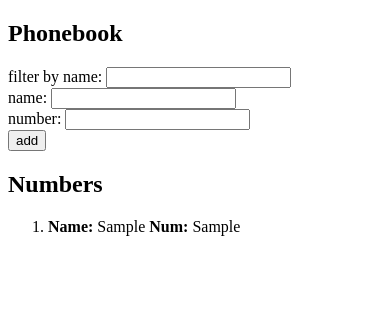
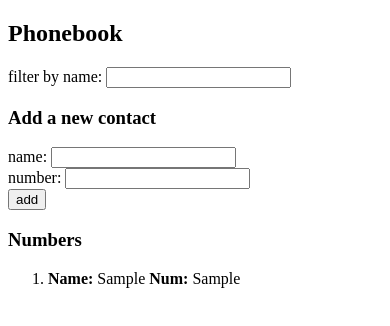
Before and after one commit to nuKaross/Fullstack-Open, a React (Create React App) app in the folder part2/phonebook/: page / in a window 390 px wide. Both pictures are taken after typing "Sample", "Sample" into the empty fields and a click on the button "add". Shown: the top 326 px of the page. Built offline with nearby package versions, Linux system fonts and the light colour scheme.

Commit message:
2.10: The Phonebook Step5 finished

```diff
--- a/part2/phonebook/src/App.js
+++ b/part2/phonebook/src/App.js
@@ -1,4 +1,51 @@
 import { useState } from "react";
+const Filter = ({ filter, handleFilterChange }) => {
+  return (
+    <div>
+      filter by name: <input value={filter} onChange={handleFilterChange} />
+    </div>
+  );
+};
+const Display = ({ persons, filter }) => {
+  const filteredPersons = persons.filter((person) =>
+    person.name.toLowerCase().includes(filter.toLowerCase())
+  );
+
+  return (
+    <ol>
+      {filteredPersons.map((person) => (
+        <li key={person.id}>
+          <b>Name: </b>
+          {person.name}
+          <b> Num: </b>
+          {person.number}
+        </li>
+      ))}
+    </ol>
+  );
+};
+
+const PersonForm = ({
+  newName,
+  newNumber,
+  handleInputChange,
+  handleNumChange,
+  addNew,
+}) => {
+  return (
+    <form onSubmit={addNew}>
+      <div>
+        name: <input value={newName} onChange={handleInputChange} />
+      </div>
+      <div>
+        number: <input value={newNumber} onChange={handleNumChange} />
+      </div>
+      <div>
+        <button type="submit">add</button>
+      </div>
+    </form>
+  );
+};
 
 const App = () => {
   const [persons, setPersons] = useState([]);
@@ -6,7 +53,19 @@ const App = () => {
   const [newNumber, setNewNumber] = useState("");
   const [filter, setFilter] = useState("");
 
-  const AddNew = (event) => {
+  const handleInputChange = (event) => {
+    setNewName(event.target.value);
+  };
+
+  const handleNumChange = (event) => {
+    setNewNumber(event.target.value);
+  };
+
+  const handleFilterChange = (event) => {
+    setFilter(event.target.value);
+  };
+
+  const addNew = (event) => {
     event.preventDefault();
     const newObject = {
       name: newName,
@@ -22,54 +81,21 @@ const App = () => {
     }
   };
 
-  const handleInputChange = (event) => {
-    console.log(event.target.value);
-    setNewName(event.target.value);
-  };
-
-  const handleNumChange = (event) => {
-    console.log(event.target.value);
-    setNewNumber(event.target.value);
-  };
-
-  const filteredPersons = persons.filter((person) =>
-    person.name.toLowerCase().includes(filter.toLowerCase())
-  );
-
-  const handleFilterChange = (event) => {
-    setFilter(event.target.value);
-  };
-
   return (
     <div>
       <h2>Phonebook</h2>
-      <div>
-        filter by name: <input value={filter} onChange={handleFilterChange} />
-      </div>
-      <form>
-        <div>
-          name: <input value={newName} onChange={handleInputChange} />
-        </div>
-        <div>
-          number: <input value={newNumber} onChange={handleNumChange} />
-        </div>
-        <div>
-          <button type="submit" onClick={AddNew}>
-            add
-          </button>
-        </div>
-      </form>
-      <h2>Numbers</h2>
-      <ol>
-        {filteredPersons.map((person) => (
-          <li key={person.id}>
-            <b>Name: </b>
-            {person.name}
-            <b> Num: </b>
-            {person.number}
-          </li>
-        ))}
-      </ol>
+      <Filter filter={filter} handleFilterChange={handleFilterChange} />
+
+      <h3>Add a new contact</h3>
+      <PersonForm
+        newName={newName}
+        newNumber={newNumber}
+        handleInputChange={handleInputChange}
+        handleNumChange={handleNumChange}
+        addNew={addNew}
+      />
+      <h3>Numbers</h3>
+      <Display filter={filter} persons={persons} />
     </div>
   );
 };
```
